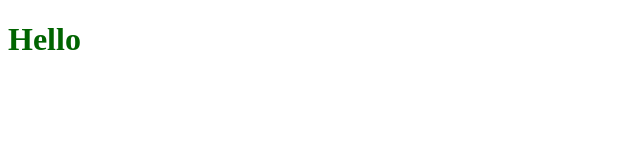
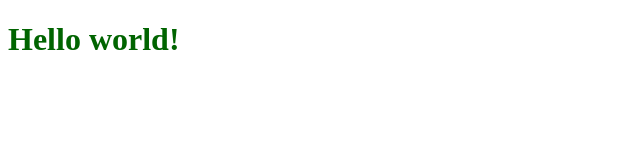
Before and after one commit to oana-85/Weather-App, a plain HTML site: page index.html in a window 1280 px wide. Shown: the whole page, without its empty margins (0-640 px from the left). Drawn offline with Linux system fonts and the light colour scheme.

Commit message:
updated h1

```diff
--- a/index.html
+++ b/index.html
@@ -10,7 +10,7 @@
 </head>
 <body>
     <h1>
-        Hello
+        Hello world!
     </h1>
     <script src="javascript.js"></script>
 </body>
```
